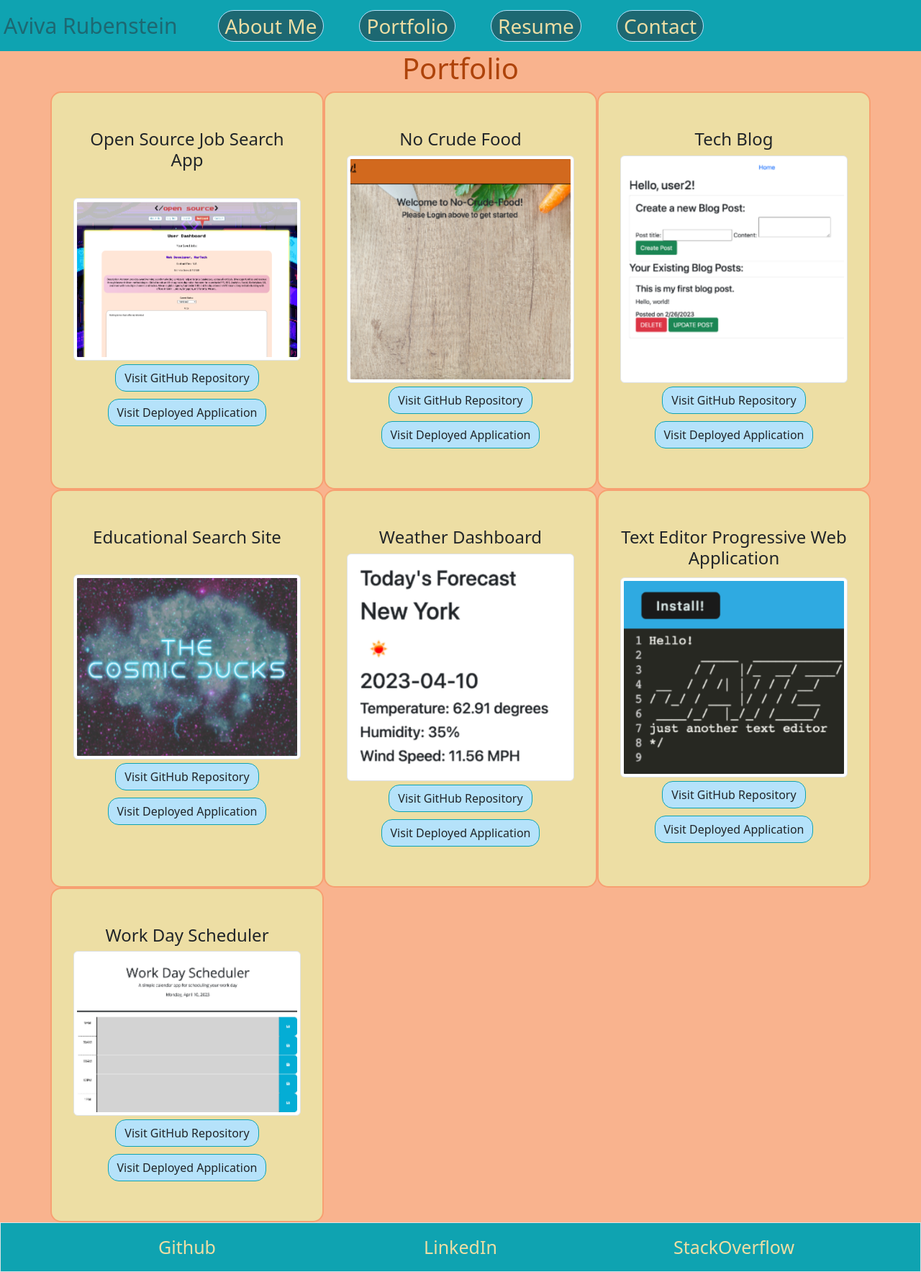
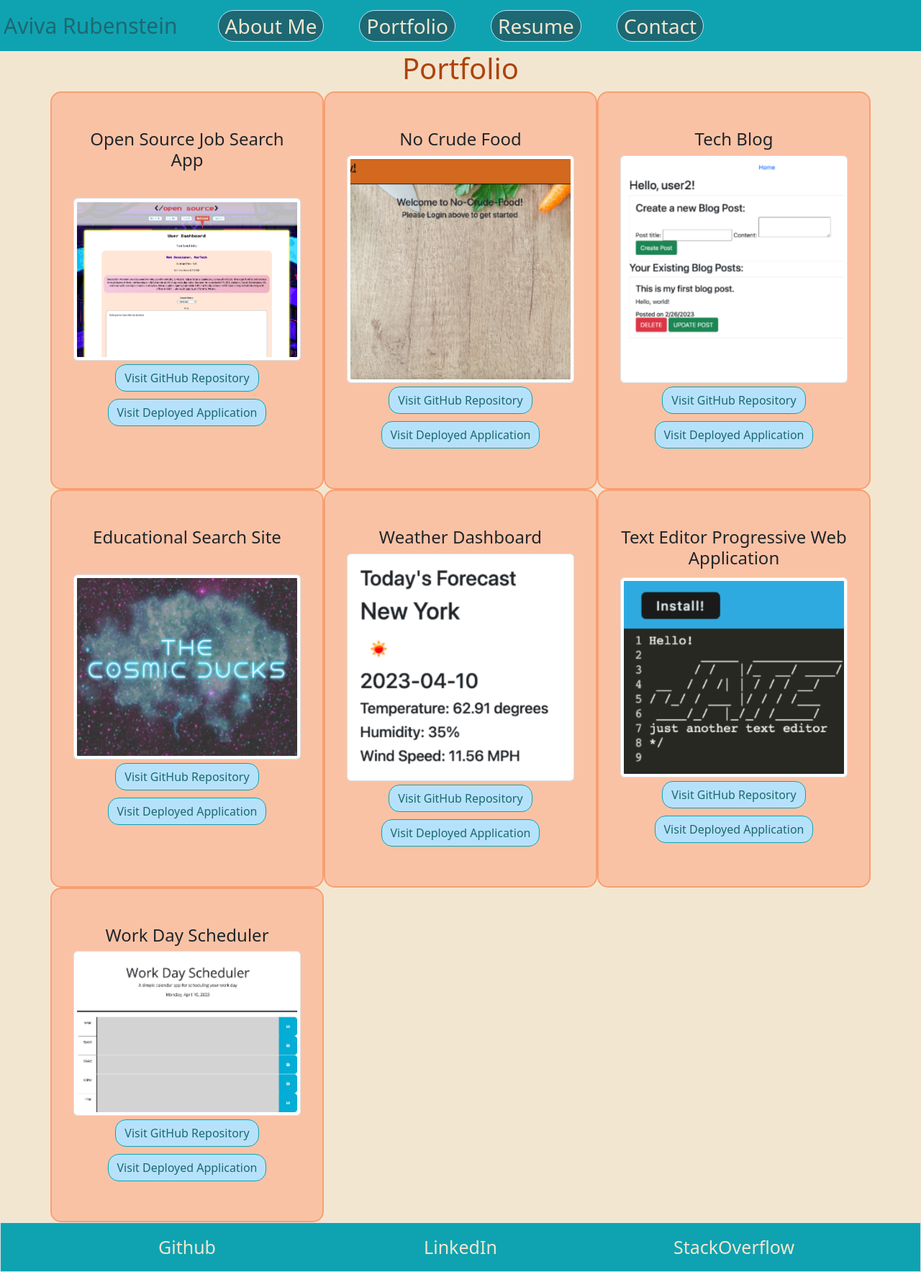
Before and after one commit to AvivaRubenstein/React-Portfolio, a React (Create React App) app: page /React-Portfolio/portfolio in a window 1280 px wide. Shown: the whole page at 72% size. Built offline with nearby package versions, Linux system fonts and the light colour scheme.

Commit message:
further styling of background and Portfolio page

```diff
--- a/src/Assets/styles/header.css
+++ b/src/Assets/styles/header.css
@@ -9,11 +9,12 @@
     --Apricot: #FAC2A5;
     --Rust: #AE430A;
     --Carribean-Current: #1D6872;
+    --Champagne : #F3E6D1;
 
       }
 a.navLink{
     background-color: var(--Carribean-Current);
-    color: var(--Vanilla);
+    color: var(--Champagne);
 }
 a.navLink:hover{
     background-color: var(--Peach);
--- a/src/Assets/styles/portfolio.css
+++ b/src/Assets/styles/portfolio.css
@@ -9,16 +9,25 @@
     --Apricot: #FAC2A5;
     --Rust: #AE430A;
     --Carribean-Current: #1D6872;
+    --Champagne: #F3E6D1;
 
       }
 a.btn{
     background-color: var(--Uranian-Blue);
+    color:  var(--Carribean-Current)
 
 }
 a.btn:hover{
   background-color: var(--Rust);
+  color: var(--Champagne);
 }
 #project-1:hover::after{
     content: "For this project, you will need to sign up for membership to access the site's full functionality. The stripe payment functionality is in test mode, so you can repeatedly enter '42' until the credit card number section is full. All of the other information can be fabricated and will not be saved by our site."
 
 }
+.project-card{
+    background-color: var(--Apricot);
+}
+.project-card:hover{
+    background-color: var(--Baby-powder);
+}
--- a/src/components/Footer.js
+++ b/src/components/Footer.js
@@ -14,7 +14,7 @@ const styles = {
     },
     links : {
         textDecoration: 'none',
-        color: colors.Vanilla
+        color: colors.Champage
     }
 }
 
--- a/src/components/PortfolioContainer.js
+++ b/src/components/PortfolioContainer.js
@@ -9,7 +9,7 @@ import Footer from './Footer';
 import {colors} from '../utils/helpers'
 const styles = {
   page: {
-    backgroundColor: colors.Peach,
+    backgroundColor: colors.Champage,
     maxWidth: '100vw', // set max width to 100vw
     minHeight: '100vh', // set min height to 100vh
     marginLeft: 'calc(-50vw + 50%)', // center the container horizontally
--- a/src/components/Projects.js
+++ b/src/components/Projects.js
@@ -4,7 +4,7 @@ import {colors }from '../utils/helpers';
 import '../Assets/styles/portfolio.css';
 const styles = {
   cardStyles : {
-    background: colors.Vanilla,
+    // background: colors.Apricot,
     border: `2px solid ${colors["Atomic-tangerine"]}`,
     paddingTop: '50px',
     paddingBottom: '50px',
@@ -30,7 +30,7 @@ const styles = {
 
 function Project(props){
   return (
-    <div className="col-md-6 col-lg-4 col-xl-4" id={'project-'+props.item.id} key={props.item.id} style={styles.cardStyles}>
+    <div className="col-md-6 col-lg-4 col-xl-4 project-card" id={'project-'+props.item.id} key={props.item.id} style={styles.cardStyles}>
           <h4>{props.item.title}</h4>
           <img src={props.item.image} alt={props.item.alt} className="img-fluid img-thumbnail" ></img>
           <br></br>
--- a/src/utils/helpers.js
+++ b/src/utils/helpers.js
@@ -12,6 +12,7 @@ export function validateEmail(email) {
   "Peach" : "#F9B38E",
   "Apricot": "#FAC2A5",
   "Rust": "#AE430A",
-  "Carribean-Current": "#1D6872"
+  "Carribean-Current": "#1D6872",
+  "Champage" : "#F3E6D1"
 
 };
```
